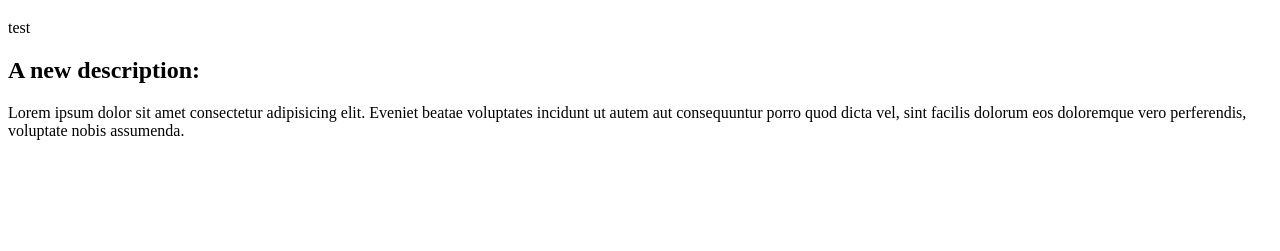
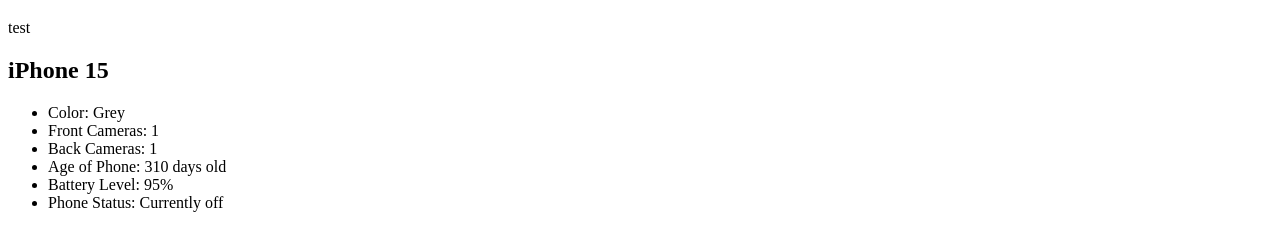
Before and after one commit to ben9brooks/example, a plain HTML site: page index.html in a window 1280 px wide. Shown: the part 61-312 px from the top of the page. Drawn offline with Linux system fonts and the light colour scheme.

Commit message:
dom update

```diff
--- a/book.js
+++ b/book.js
@@ -25,7 +25,5 @@ class Book {
     console.log(this[prop]);
   }
 }
-// class declaration: class Name {}
-// class expression: const Name = class {}
 
 export default Book;
--- a/begin.html
+++ b/index.html
@@ -14,13 +14,6 @@
       <h1>Hello World</h1>
     </div>
     <div>test</div>
-
-    <h2>A new description:</h2>
-    <p>
-      Lorem ipsum dolor sit amet consectetur adipisicing elit. Eveniet beatae
-      voluptates incidunt ut autem aut consequuntur porro quod dicta vel, sint
-      facilis dolorum eos doloremque vero perferendis, voluptate nobis
-      assumenda.
-    </p>
+    <main class="main"></main>
   </body>
 </html>
--- a/phone.js
+++ b/phone.js
@@ -6,7 +6,8 @@ class Phone {
     frontCameras,
     backCameras,
     batteryLevel,
-    status
+    status,
+    dateAcquired
   ) {
     //props
     this.model = model;
@@ -15,12 +16,20 @@ class Phone {
     this.backCameras = backCameras;
     this.batteryLevel = batteryLevel;
     this.status = status;
+    this.dateAcquired = dateAcquired;
   }
 
   //methods
   changeStatus(newStatus) {
     this.status = newStatus;
   }
+  phoneAge() {
+    let now = new Date();
+    let acquired = new Date(this.dateAcquired);
+    let elapsed = now - acquired;
+    let daysSinceAcquired = Math.floor(elapsed / (1000 * 3600 * 24));
+    return daysSinceAcquired;
+  }
 }
 
 export default Phone;
--- a/script.js
+++ b/script.js
@@ -1,9 +1,3 @@
-// const updateBook = (update) => {
-//   let main = document.querySelector("main");
-//   main.innerHTML = markup(book);
-//   console.info(update);
-// };
-
 import Book from "./book.js";
 import Phone from "./phone.js";
 
@@ -15,7 +9,15 @@ const myBook = new Book(
   "Black"
 );
 
-const myPhone = new Phone("iPhone", "Grey", 1, 3, 95, "off");
+const myPhone = new Phone(
+  "iPhone 15",
+  "Grey",
+  1,
+  3,
+  95,
+  "off",
+  "December 25, 2022 9:00:00 PST"
+);
 
 const markup = (book) => {
   return `
@@ -26,8 +28,39 @@ const markup = (book) => {
 };
 
 console.log("My new book:", myBook);
-console.log(myPhone.status);
+console.log(myPhone.dateAcquired);
+console.log(myPhone.phoneAge());
 
-// const main = document.createElement("main");
-// main.innerHTML = markup(book);
-// document.body.appendChild(main);
+const bookOutput = (book) => {
+  const bookText = `
+  <p>My book is ${book.name}
+  and has ${book.pages} pages.
+  It is currently ${book.status}.</p>`;
+  return bookText;
+};
+
+const main = document.querySelector(".main");
+
+const content = `
+  <article class="phone" id="everyday">
+    <h1 class="phone_model">${myPhone.model}</h1>
+    <ul class="phone__features">
+      <li class="phone_color">Color:<span> ${myPhone.color}</span></li>
+      <li class="phone_front_cameras">Front Cameras:<span> ${
+        myPhone.frontCameras
+      }</span></li>
+      <li class="phone_back_cameras">Back Cameras:<span> ${
+        myPhone.frontCameras
+      }</span></li>
+      <li class="phone_age">Age of Phone:<span> ${myPhone.phoneAge()} days old</span></li>
+      <li class="phone_battery">Battery Level:<span> ${
+        myPhone.batteryLevel
+      }%</span></li>
+      <li class="phone_status">Phone Status:<span> Currently ${
+        myPhone.status
+      }</span></li>
+    </ul>
+  </article>
+`;
+
+main.innerHTML = content;
```
Also changed, not shown: 1 other file.
